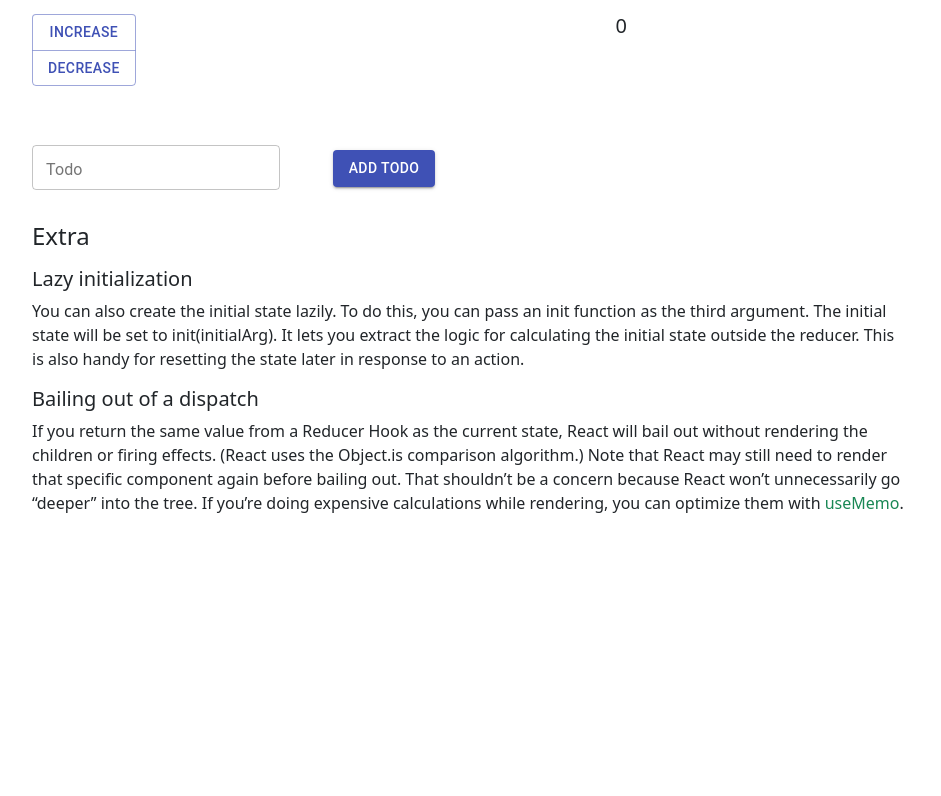
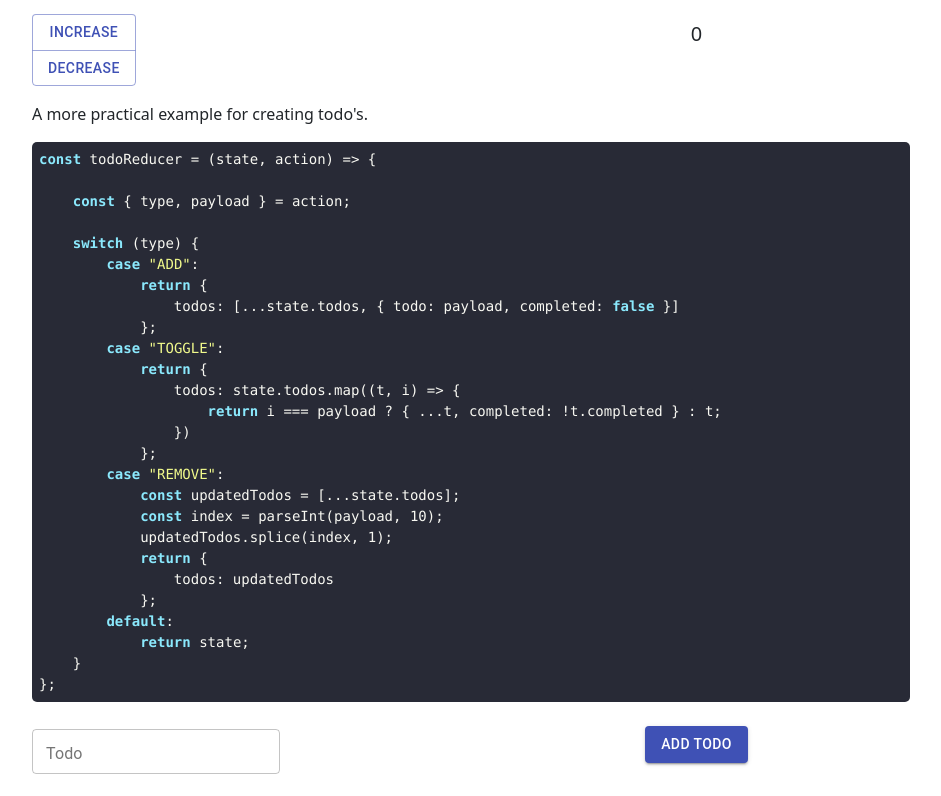
Before and after one commit to axtck/rhooks101, a React (Create React App) app: page /hooks/useReducer in a window 1280 px wide. Shown: the part 1324-2120 px from the top of the page, without its empty margins (264-1205 px from the left). Before the commit the page ends 1895 px from the top, so only its background shows below. Built offline with nearby package versions, Linux system fonts and the light colour scheme.

Commit message:
Update pages layout

```diff
--- a/src/components/Cards/TodoCard.tsx
+++ b/src/components/Cards/TodoCard.tsx
@@ -22,13 +22,15 @@ const TodoCard: FunctionComponent<TodoCardProps> = ({ todo, onRemoveTodoClick, o
     const { root, pos } = useStyles();
     const { todo: todoItem, completed } = todo;
 
+    const todoItemDisplay = completed ? <del>{todoItem}</del> : todoItem;
+
     return (
         <Card className={root} variant="outlined">
             <CardContent>
                 <div className="row">
                     <div className="col-8 mt-2">
                         <Typography className={pos} color="textSecondary">
-                            {todoItem}
+                            {todoItemDisplay}
                         </Typography>
                     </div>
                     <div className="col-4 text-center">
@@ -48,7 +50,6 @@ const TodoCard: FunctionComponent<TodoCardProps> = ({ todo, onRemoveTodoClick, o
             </CardActions>
         </Card>
     );
-
 };
 
 export default TodoCard;
--- a/src/components/Forms/TextInputForm.tsx
+++ b/src/components/Forms/TextInputForm.tsx
@@ -6,7 +6,7 @@ interface TextInputFormProps {
 };
 
 const TextInputForm: FunctionComponent<TextInputFormProps> = ({ fields }) => (
-    <form autoComplete="off">
+    <form autoComplete="off" onSubmit={(e) => e.preventDefault()}>
         {
             fields.map((f, i) => {
                 return (
--- a/src/pages/AdditionalHooks/UseReducerPage.tsx
+++ b/src/pages/AdditionalHooks/UseReducerPage.tsx
@@ -250,25 +250,54 @@ const Counter = () => {
     );
 };`}
             </SyntaxHighlighter>
-            <div className="row">
-                <div className="col-4">
+            <div className="row mt-3">
+                <div className="col">
                     <ButtonGroupStacked btnDefs={btnDefs} onBtnClick={handleCounterActionClick} />
                 </div>
-                <div className="col-8 text-center">
+                <div className="col text-center mt-2">
                     <h5>{counter.value}</h5>
                 </div>
             </div>
-            <div className="row mt-5">
-                <div className="col-4">
+            <p className="mt-3">A more practical example for creating todo's.</p>
+            <SyntaxHighlighter
+                language="javascript"
+                style={dracula}
+                customStyle={Constants.highlightStyles}>
+                {`const todoReducer = (state, action) => {
+
+    const { type, payload } = action;
+
+    switch (type) {
+        case "ADD":
+            return {
+                todos: [...state.todos, { todo: payload, completed: false }]
+            };
+        case "TOGGLE":
+            return {
+                todos: state.todos.map((t, i) => {
+                    return i === payload ? { ...t, completed: !t.completed } : t;
+                })
+            };
+        case "REMOVE":
+            const updatedTodos = [...state.todos];
+            const index = parseInt(payload, 10);
+            updatedTodos.splice(index, 1);
+            return {
+                todos: updatedTodos
+            };
+        default:
+            return state;
+    }
+};`}
+            </SyntaxHighlighter>
+            <div className="row mt-3">
+                <div className="col">
                     <TextInputForm fields={textFields} />
                 </div>
-                <div className="col-2 mt-3">
+                <div className="col text-center mt-2">
                     <Button variant="contained" color="primary" onClick={handleAddTodoClick}>
                         add todo
                     </Button>
-                </div>
-                <div className="col-6 mt-3 text-center">
-                    <p>{todoText}</p>
                 </div>
             </div>
             {todoDisplay}
--- a/src/pages/BasicHooks/UseEffectPage.tsx
+++ b/src/pages/BasicHooks/UseEffectPage.tsx
@@ -194,18 +194,18 @@ useEffect(() => {
 }, [counter]); // pass counter in dependency array`}
             </SyntaxHighlighter>
             <div className="row mt-3">
-                <div className="col-4">
+                <div className="col">
                     <h5>Total counter updates</h5>
                 </div>
-                <div className="col-8 text-center">
+                <div className="col text-center mt-2">
                     <h5>{counterUpdates}</h5>
                 </div>
             </div>
             <div className="row">
-                <div className="col-4">
+                <div className="col">
                     <ButtonGroupStacked btnDefs={btnDefs} onBtnClick={handleCounterActionClick} />
                 </div>
-                <div className="col-8 text-center">
+                <div className="col text-center mt-2">
                     <h5>{counter}</h5>
                 </div>
             </div>
--- a/src/pages/BasicHooks/UseStatePage.tsx
+++ b/src/pages/BasicHooks/UseStatePage.tsx
@@ -129,7 +129,7 @@ const handleToggleClick = (e) => {
 };`}
             </SyntaxHighlighter>
             <div className="row">
-                <div className="col-4">
+                <div className="col">
                     <Button
                         variant="outlined"
                         color="primary"
@@ -137,7 +137,7 @@ const handleToggleClick = (e) => {
                         TOGGLE
                     </Button>
                 </div>
-                <div className="col-8 text-center">
+                <div className="col text-center mt-2">
                     {textDisplay}
                 </div>
             </div>
@@ -156,10 +156,10 @@ const handleInputChange = (e) => {
 };`}
             </SyntaxHighlighter>
             <div className="row">
-                <div className="col-4">
+                <div className="col">
                     <TextInputForm fields={textFields} />
                 </div>
-                <div className="col-8 text-center">
+                <div className="col text-center mt-2">
                     <p>{inputValues.name} {inputValues.age}</p>
                 </div>
             </div>
@@ -182,10 +182,10 @@ const handleCounterActionClick = (e, action) => {
 };`}
             </SyntaxHighlighter>
             <div className="row">
-                <div className="col-4">
+                <div className="col">
                     <ButtonGroupStacked btnDefs={btnDefs} onBtnClick={handleCounterActionClick} />
                 </div>
-                <div className="col-8 text-center">
+                <div className="col text-center mt-2">
                     <h5>{counter}</h5>
                 </div>
             </div>
```
